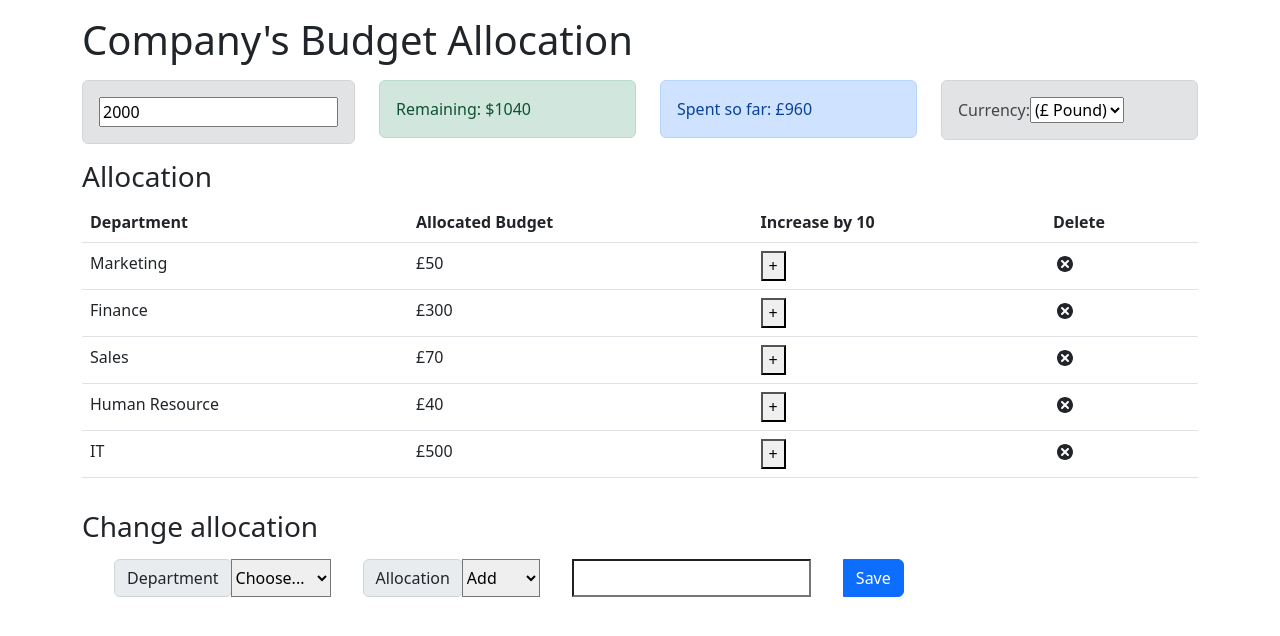
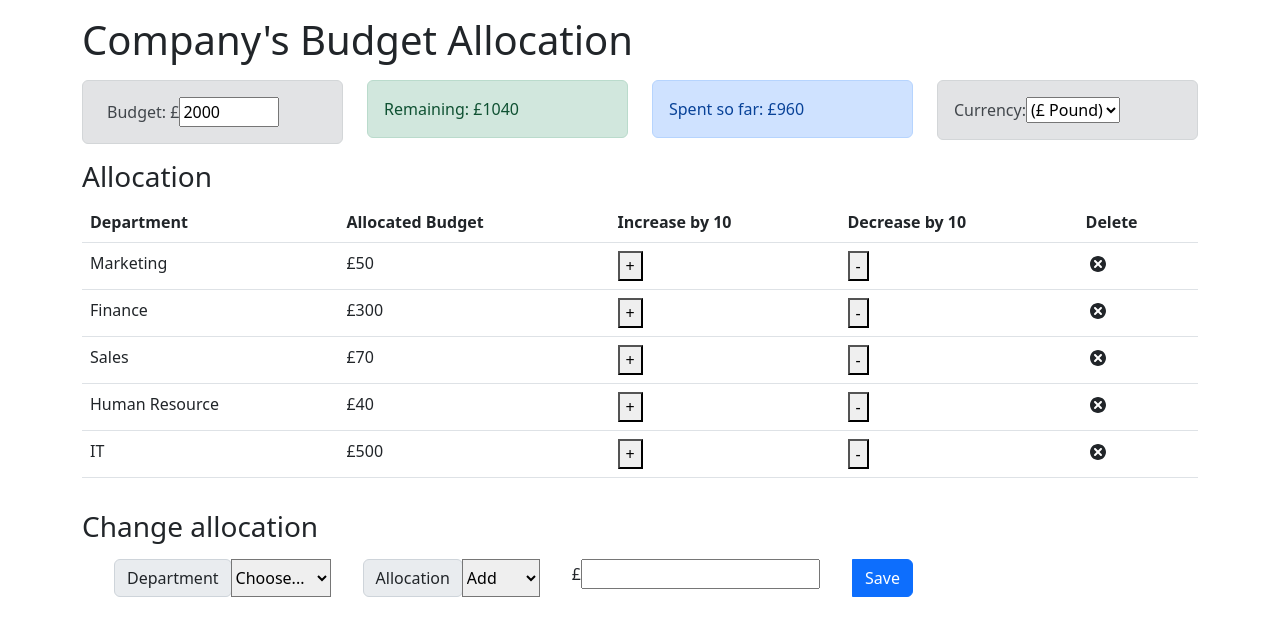
Before and after one commit to ibm-developer-skills-network/ejtos-react_budget_app, a React (Create React App) app: page / in a window 1280 px wide. Shown: the top 636 px of the page. Built offline with nearby package versions, Linux system fonts and the light colour scheme.

Commit message:
Completed Final Project: Budget Allocation App
Signed-off-by: Chima Isiguzo <chimaisiguzod@gmail.com>

```diff
--- a/src/components/AllocationForm.js
+++ b/src/components/AllocationForm.js
@@ -1,10 +1,11 @@
 import React, { useContext, useState } from 'react';
 import { AppContext } from '../context/AppContext';
 const AllocationForm = (props) => {
-    const { dispatch,remaining  } = useContext(AppContext);
+    const { dispatch,remaining,currency } = useContext(AppContext);
     const [name, setName] = useState('');
     const [cost, setCost] = useState('');
     const [action, setAction] = useState('');
+
     const submitEvent = () => {
             if(cost > remaining) {
                 alert("The value cannot exceed remaining funds  £"+remaining);
@@ -50,14 +51,16 @@ const AllocationForm = (props) => {
                         <option defaultValue value="Add" name="Add">Add</option>
                 <option value="Reduce" name="Reduce">Reduce</option>
                   </select>
+                  <span style={{ marginLeft: '2rem' }}>{currency}
                     <input
                         required='required'
                         type='number'
                         id='cost'
                         value={cost}
-                        style={{ marginLeft: '2rem' , size: 10}}
+                        style={{size: 10}}
                         onChange={(event) => setCost(event.target.value)}>
                         </input>
+                        </span>
                     <button className="btn btn-primary" onClick={submitEvent} style={{ marginLeft: '2rem' }}>
                         Save
                     </button>
--- a/src/components/Budget.js
+++ b/src/components/Budget.js
@@ -2,7 +2,7 @@ import React, {useContext} from 'react';
 import {AppContext} from '../context/AppContext';
 
 const Budget = () => {
-	const { budget,dispatch,expenses } = useContext(AppContext);
+	const { budget,dispatch,expenses,currency } = useContext(AppContext);
 
 	const changeBudget = (val)=>{
 		const totalExpenses = expenses.reduce((total, item) => {
@@ -22,8 +22,10 @@ const Budget = () => {
 
 	return (
 		<div className='alert alert-secondary'>
-			<input type="number" step="10" value={budget} onInput={(event)=>changeBudget(event.target.value)}></input>
-		</div>
+            <span style={{ marginLeft: '0.5rem' }}>Budget: {currency}</span>
+			<input type="number" style={{ width: '100px'}} step="10" value={budget} onInput={(event)=>changeBudget(event.target.value)}></input>
+
+        </div>
 	);
 };
 
--- a/src/components/Currency.js
+++ b/src/components/Currency.js
@@ -4,7 +4,8 @@ import {AppContext} from '../context/AppContext';
 const Currency = () => {
     const {currency, dispatch} = useContext(AppContext);
     const handleCurrencyChange = (event) => {
-        dispatch({ type: 'CHG_CURRENCY', payload: event.target.value });
+        const newCurrency = event.target.value;
+        dispatch({ type: 'CHG_CURRENCY', payload: newCurrency });
     };
     return (
         <div className='alert alert-secondary'>
@@ -12,11 +13,10 @@ const Currency = () => {
             <label>Currency:
 
         <select className="custom-select" id="inputGroupSelect01" value={currency} onChange={handleCurrencyChange}>
-        <option defaultValue>(£ Pound)</option>
-<option value="$" name="Dollar">Dollar</option>
-<option value="€" name="Euro">Euro</option>
-<option value="₹" name="Ruppee">Ruppee</option>
-<option value="£" name="Pound">Pound</option>
+        <option defaultValue value="£" name="Pound">(£ Pound)</option>
+<option value="$" name="Dollar">$ Dollar</option>
+<option value="€" name="Euro">€ Euro</option>
+<option value="₹" name="Ruppee">₹ Ruppee</option>
 
   </select>
   </label>
--- a/src/components/ExpenseItem.js
+++ b/src/components/ExpenseItem.js
@@ -2,28 +2,30 @@ import React, { useContext } from 'react';
 import { TiDelete } from 'react-icons/ti';
 import { AppContext } from '../context/AppContext';
 const ExpenseItem = (props) => {
-    const { dispatch } = useContext(AppContext);
+    const { dispatch,currency } = useContext(AppContext);
     const handleDeleteExpense = () => {
         dispatch({
             type: 'DELETE_EXPENSE',
             payload: props.id,
         });
     };
-    const increaseAllocation = (name) => {
+    const changeAllocation = (name, changeAmount) => {
         const expense = {
             name: name,
-            cost: 10,
+            cost: changeAmount,
         };
         dispatch({
             type: 'ADD_EXPENSE',
             payload: expense
         });
+
     }
     return (
         <tr>
         <td>{props.name}</td>
-        <td>£{props.cost}</td>
-        <td><button onClick={event=> increaseAllocation(props.name)}>+</button></td>
+        <td>{currency}{props.cost}</td>
+        <td><button onClick={event=> changeAllocation(props.name, 10)}>+</button></td>
+        <td><button onClick={() => changeAllocation(props.name, -10)}>-</button></td>
         <td><TiDelete size='1.5em' onClick={handleDeleteExpense}></TiDelete></td>
         </tr>
     );
--- a/src/components/ExpenseList.js
+++ b/src/components/ExpenseList.js
@@ -11,6 +11,7 @@ const ExpenseList = () => {
               <th scope="col">Department</th>
               <th scope="col">Allocated Budget</th>
               <th scope="col">Increase by 10</th>
+              <th scope="col">Decrease by 10</th>
               <th scope="col">Delete</th>
             </tr>
           </thead>
--- a/src/components/ExpenseTotal.js
+++ b/src/components/ExpenseTotal.js
@@ -1,13 +1,13 @@
 import React, { useContext } from 'react';
 import { AppContext } from '../context/AppContext';
 const ExpenseTotal = () => {
-    const { expenses } = useContext(AppContext);
+    const { expenses,dispatch,currency } = useContext(AppContext);
     const totalExpenses = expenses.reduce((total, item) => {
         return (total += item.cost);
     }, 0);
     return (
         <div className='alert alert-primary'>
-            <span>Spent so far: £{totalExpenses}</span>
+            <span>Spent so far: {currency}{totalExpenses}</span>
         </div>
     );
 };
--- a/src/components/Remaining.js
+++ b/src/components/Remaining.js
@@ -1,14 +1,14 @@
 import React, {useContext} from 'react';
 import {AppContext} from '../context/AppContext';
 const Remaining =() => {
-    const {expenses, budget} = useContext(AppContext);
+    const {expenses, budget,dispatch,currency} = useContext(AppContext);
     const totalExpenses = expenses.reduce((total, item) =>{
         return (total = total + item.cost);
     }, 0);
     const alertType = totalExpenses > budget ? 'alert-danger' : 'alert-success';
     return (
         <div className={`alert ${alertType}`}>
-            <span>Remaining: ${budget - totalExpenses}</span>
+            <span>Remaining: {currency}{budget - totalExpenses}</span>
         </div>
     );
 };
--- a/src/context/AppContext.js
+++ b/src/context/AppContext.js
@@ -86,7 +86,7 @@ const initialState = {
         { id: "Human Resource", name: 'Human Resource', cost: 40 },
         { id: "IT", name: 'IT', cost: 500 },
     ],
-    currency:'£ Pound'
+    currency:'£'
 };
 
 // 2. Creates the context this is the thing our components import and use to get the state
```
